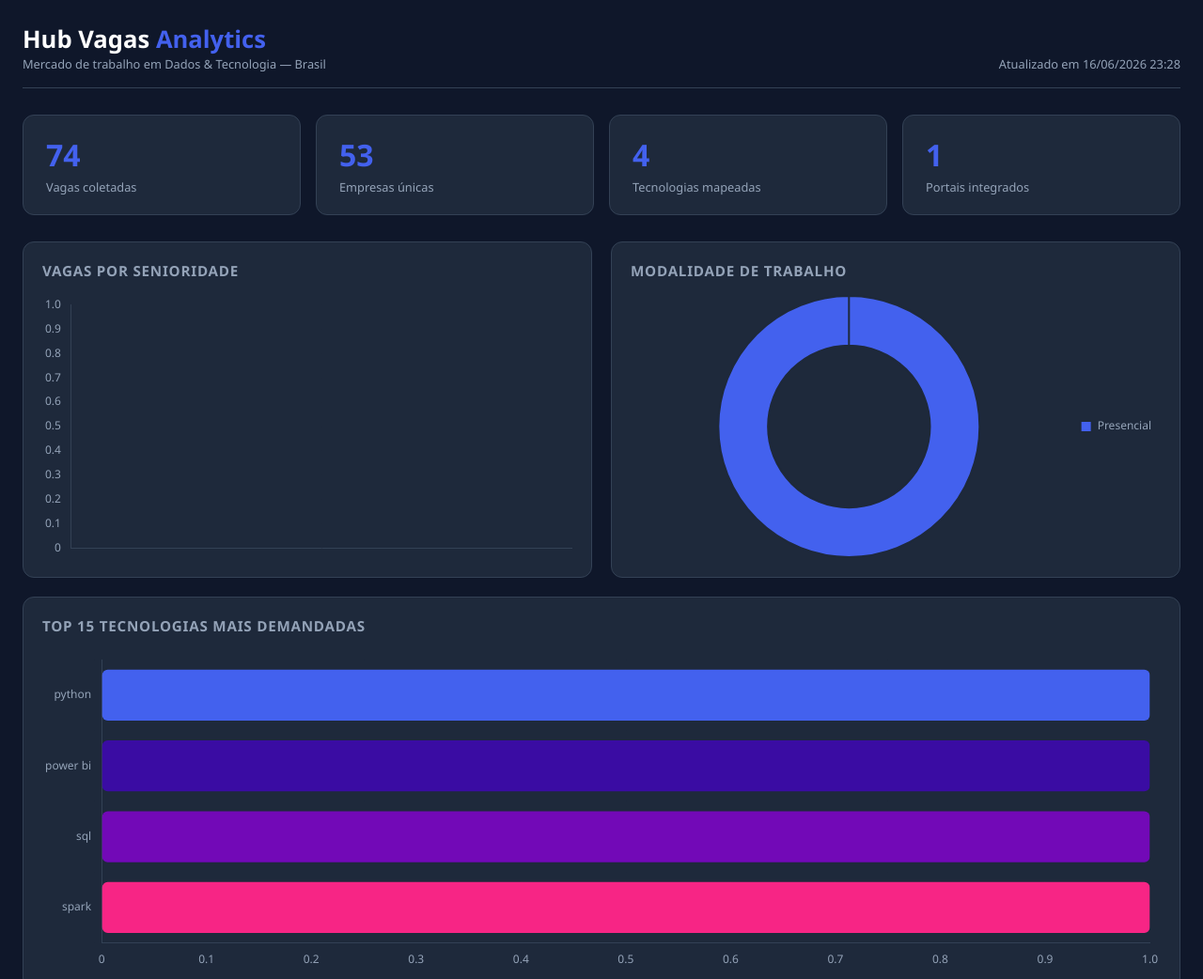
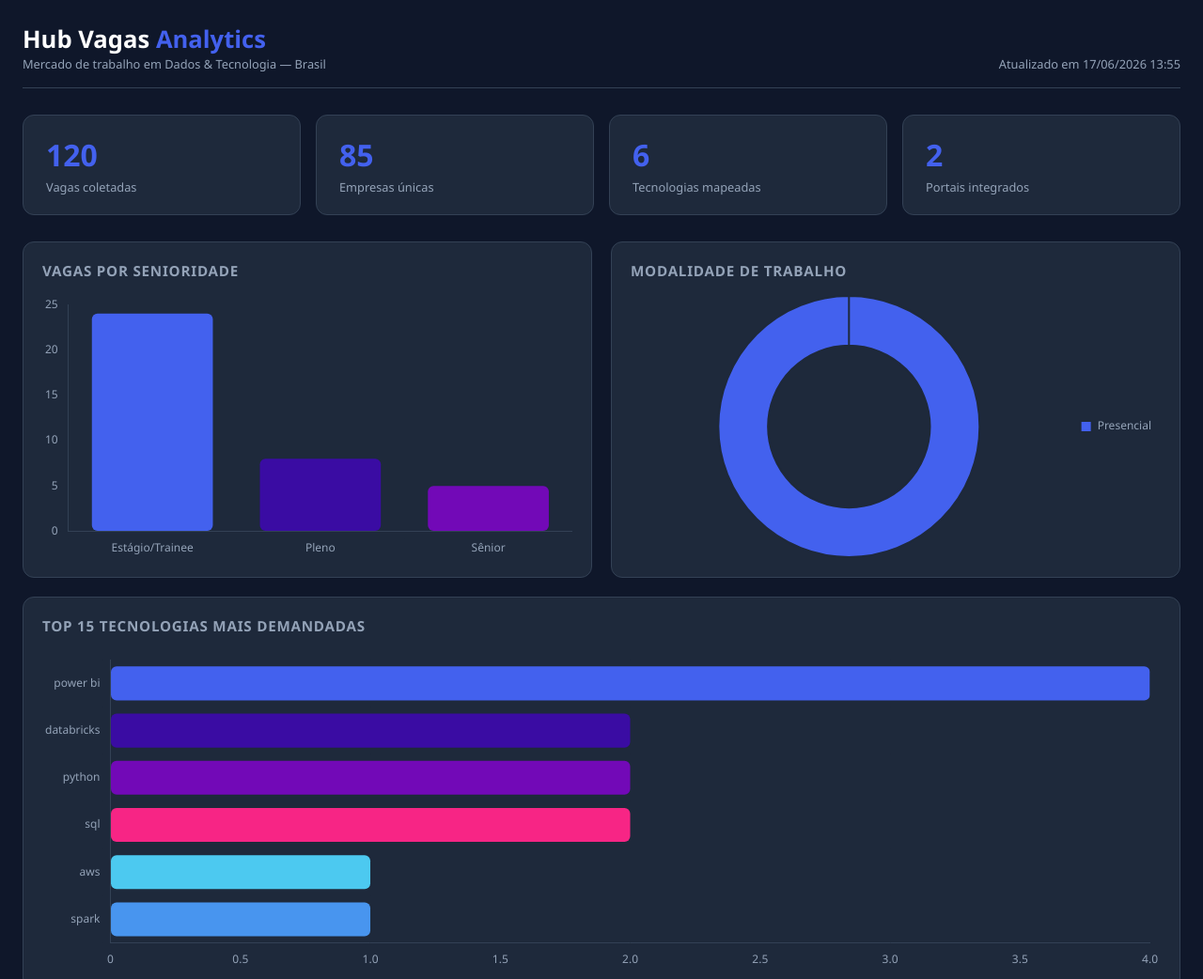
Before and after one commit to Willian-Cruz/hub_vagas, a plain HTML site: page index.html in a window 1280 px wide. Shown: the top 1042 px of the page at 94% size. Drawn offline with nearby package versions, Linux system fonts and the light colour scheme.

Commit message:
fix: reorganizando o html do dashboard

```diff
--- a/dashboard/index.html
+++ b/index.html
@@ -86,25 +86,25 @@
     <h1>Hub Vagas <span>Analytics</span></h1>
     <p>Mercado de trabalho em Dados &amp; Tecnologia — Brasil</p>
   </div>
-  <p>Atualizado em 16/06/2026 23:28</p>
+  <p>Atualizado em 17/06/2026 13:55</p>
 </header>
 
 <!-- KPIs -->
 <div class="kpis">
   <div class="kpi">
-    <div class="value">74</div>
+    <div class="value">120</div>
     <div class="label">Vagas coletadas</div>
   </div>
   <div class="kpi">
-    <div class="value">53</div>
+    <div class="value">85</div>
     <div class="label">Empresas únicas</div>
   </div>
   <div class="kpi">
-    <div class="value">4</div>
+    <div class="value">6</div>
     <div class="label">Tecnologias mapeadas</div>
   </div>
   <div class="kpi">
-    <div class="value">1</div>
+    <div class="value">2</div>
     <div class="label">Portais integrados</div>
   </div>
 </div>
@@ -145,7 +145,7 @@
 </div>
 
 <script>
-const D = {"resumo": {"total_vagas": 74, "total_empresas": 53, "total_portais": 1, "total_techs": 4}, "senioridade": {"labels": [], "data": []}, "localizacao": {"labels": ["São Paulo - SP", "Rio De Janeiro - RJ", "Osasco - SP", "Todo Brasil", "Belo Horizonte - MG", "Novo Hamburgo - RS", "Contagem - MG", "Fortaleza - CE", "Porto Alegre - RS", "Curitiba - PR"], "data": [16, 5, 5, 4, 4, 2, 2, 2, 2, 2]}, "modalidade": {"labels": ["Presencial"], "data": [74]}, "tecnologias": {"labels": ["python", "power bi", "sql", "spark"], "data": [1, 1, 1, 1]}, "origem": {"labels": ["InfoJobs"], "data": [74]}, "salarios": {"labels": ["Não informado", "Salário informado"], "data": [72, 2]}};
+const D = {"resumo": {"total_vagas": 120, "total_empresas": 85, "total_portais": 2, "total_techs": 6}, "senioridade": {"labels": ["Estágio/Trainee", "Pleno", "Sênior"], "data": [24, 8, 5]}, "localizacao": {"labels": ["São Paulo - SP", "Rio De Janeiro - RJ", "Osasco - SP", "Belo Horizonte - MG", "Todo Brasil", "Contagem - MG", "Curitiba - PR", "Barão De Cocais - MG", "Fortaleza - CE", "Paulínia - SP"], "data": [24, 11, 6, 5, 4, 3, 3, 2, 2, 2]}, "modalidade": {"labels": ["Presencial"], "data": [120]}, "tecnologias": {"labels": ["power bi", "databricks", "python", "sql", "aws", "spark"], "data": [4, 2, 2, 2, 1, 1]}, "origem": {"labels": ["InfoJobs", "Vagas.com"], "data": [80, 40]}, "salarios": {"labels": ["Não informado", "Salário informado"], "data": [118, 2]}};
 const COLORS = ["#4361ee", "#3a0ca3", "#7209b7", "#f72585", "#4cc9f0", "#4895ef", "#560bad", "#480ca8", "#b5179e", "#f77f00", "#2ec4b6", "#e63946", "#06d6a0", "#118ab2", "#ffd166"];
 
 // ── Configuração padrão compartilhada ───────────────────────
```
Also changed, not shown: 1 other file.
